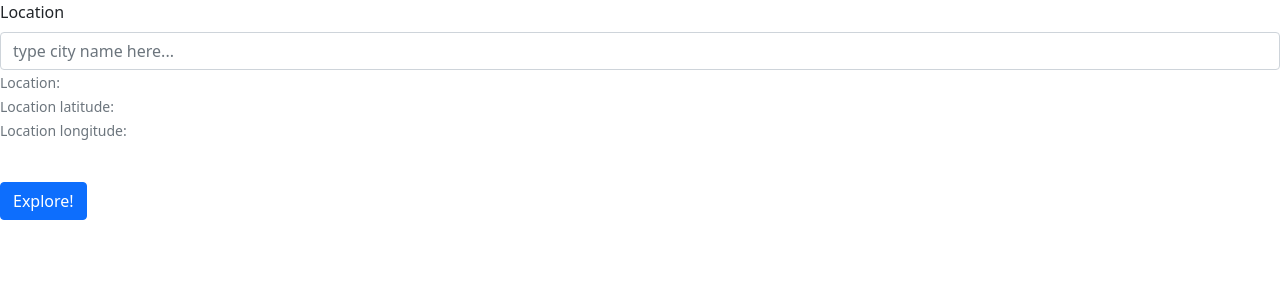
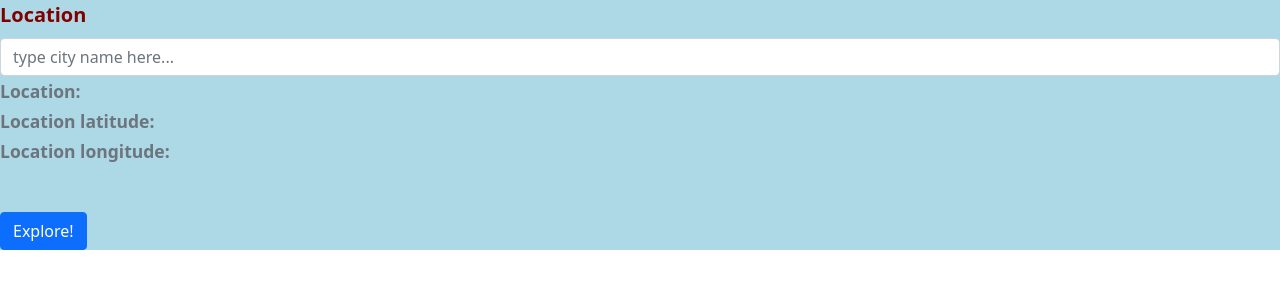
Before and after one commit to GearJunkie/city-explorer, a React (Create React App) app: page / in a window 1280 px wide. Shown: the top 300 px of the page. Built offline with nearby package versions, Linux system fonts and the light colour scheme.

Commit message:
style.css file

```diff
--- /dev/null
+++ b/src/style.css
@@ -0,0 +1,6 @@
+Form {
+  background-color: lightblue;
+  color: maroon;
+  font-size: 1.25em;
+  font-weight: bolder;
+}
```
Also changed, not shown: src/App.js (+2 -7 lines).
